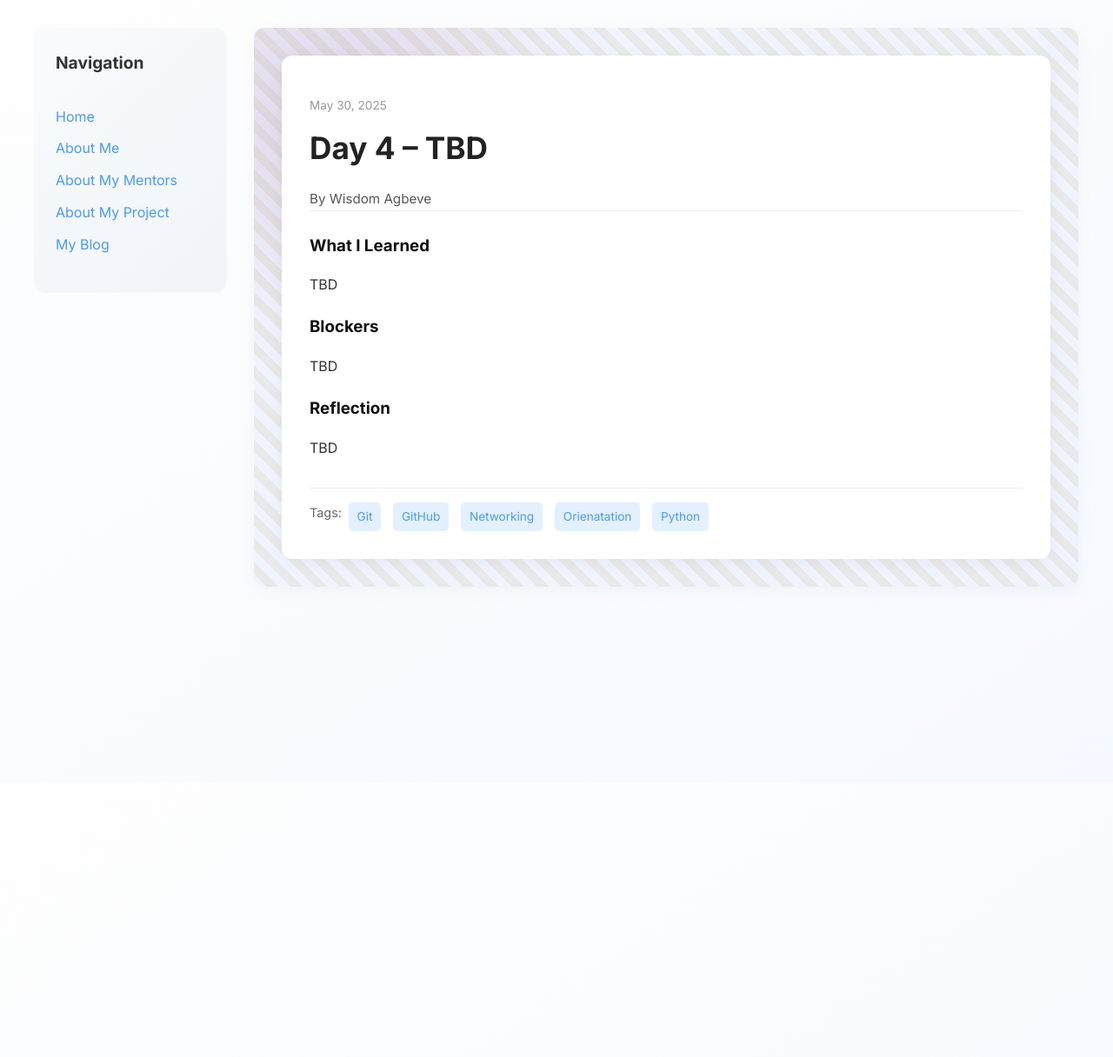
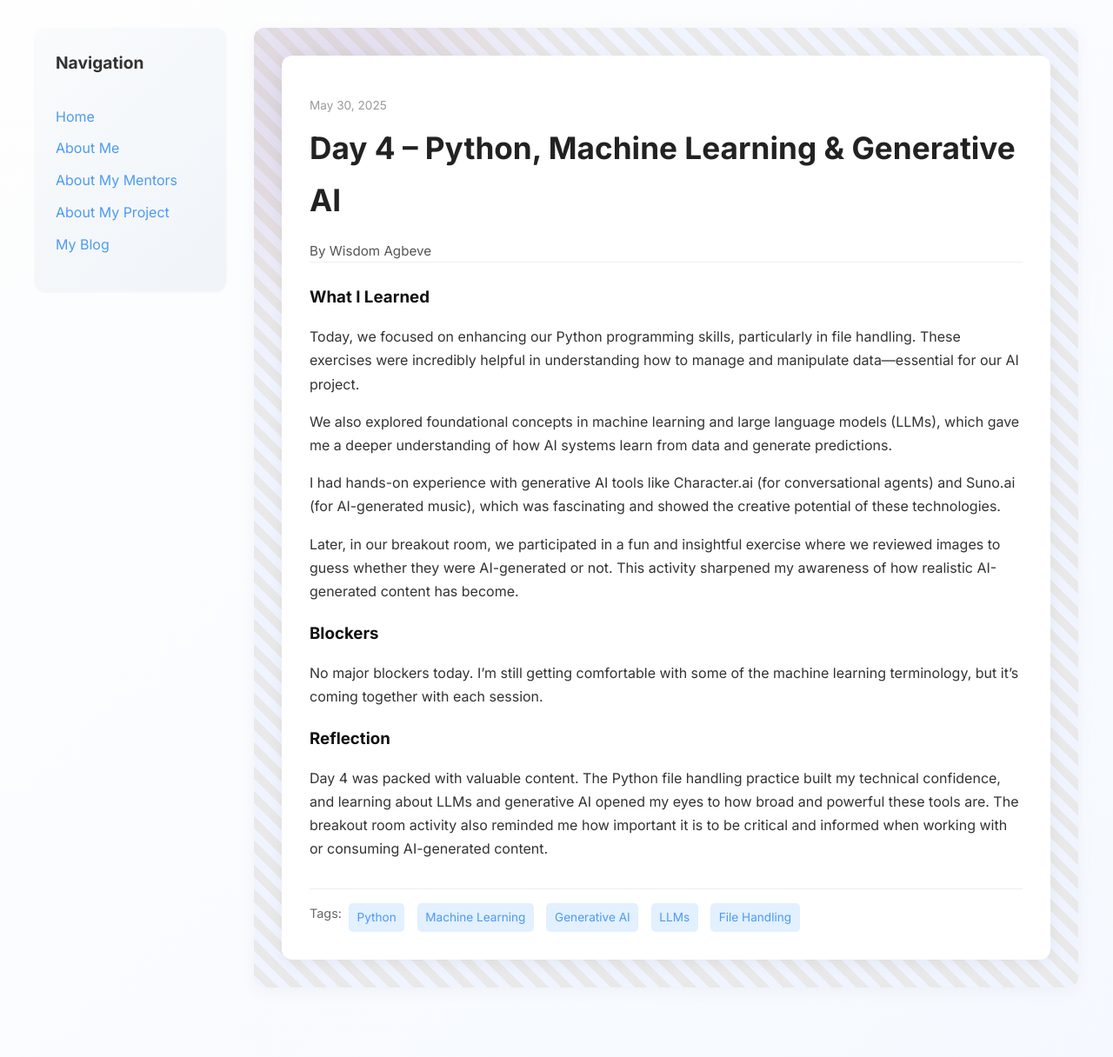
Before and after one commit to wisdomagbeve01/wisdomagbeve01.github.io, a Jekyll site: the page built from _posts/2025-05-30-day-4.md, in a window 1280 px wide. Shown: the whole page at 87% size. Built offline with Jekyll 4.4.1, drawn with Linux system fonts in a browser that asks for light colours; before the commit the page ends 900 px from its top, so only the background shows below that.

Commit message:
Update 2025-05-30-day-4.md

```diff
--- a/_posts/2025-05-30-day-4.md
+++ b/_posts/2025-05-30-day-4.md
@@ -1,16 +1,23 @@
 ---
 layout: post
-title: "Day 4 – TBD"
+title: "Day 4 – Python, Machine Learning & Generative AI"
 date: 2025-05-30
 author: Wisdom Agbeve
 permalink: /day4.html
-tags: ["Git", "GitHub", "Networking", "Orienatation", "Python"]
+tags: ["Python", "Machine Learning", "Generative AI", "LLMs", "File Handling"]
 
 what_i_learned: |
-  TBD
+  Today, we focused on enhancing our Python programming skills, particularly in file handling. These exercises were incredibly helpful in understanding how to manage and manipulate data—essential for our AI project.
+
+  We also explored foundational concepts in machine learning and large language models (LLMs), which gave me a deeper understanding of how AI systems learn from data and generate predictions.
+
+  I had hands-on experience with generative AI tools like Character.ai (for conversational agents) and Suno.ai (for AI-generated music), which was fascinating and showed the creative potential of these technologies.
+
+  Later, in our breakout room, we participated in a fun and insightful exercise where we reviewed images to guess whether they were AI-generated or not. This activity sharpened my awareness of how realistic AI-generated content has become.
 
 blockers: |
-  TBD
+  No major blockers today. I’m still getting comfortable with some of the machine learning terminology, but it’s coming together with each session.
+
 reflection: |
-  TBD
+  Day 4 was packed with valuable content. The Python file handling practice built my technical confidence, and learning about LLMs and generative AI opened my eyes to how broad and powerful these tools are. The breakout room activity also reminded me how important it is to be critical and informed when working with or consuming AI-generated content.
 ---
```
